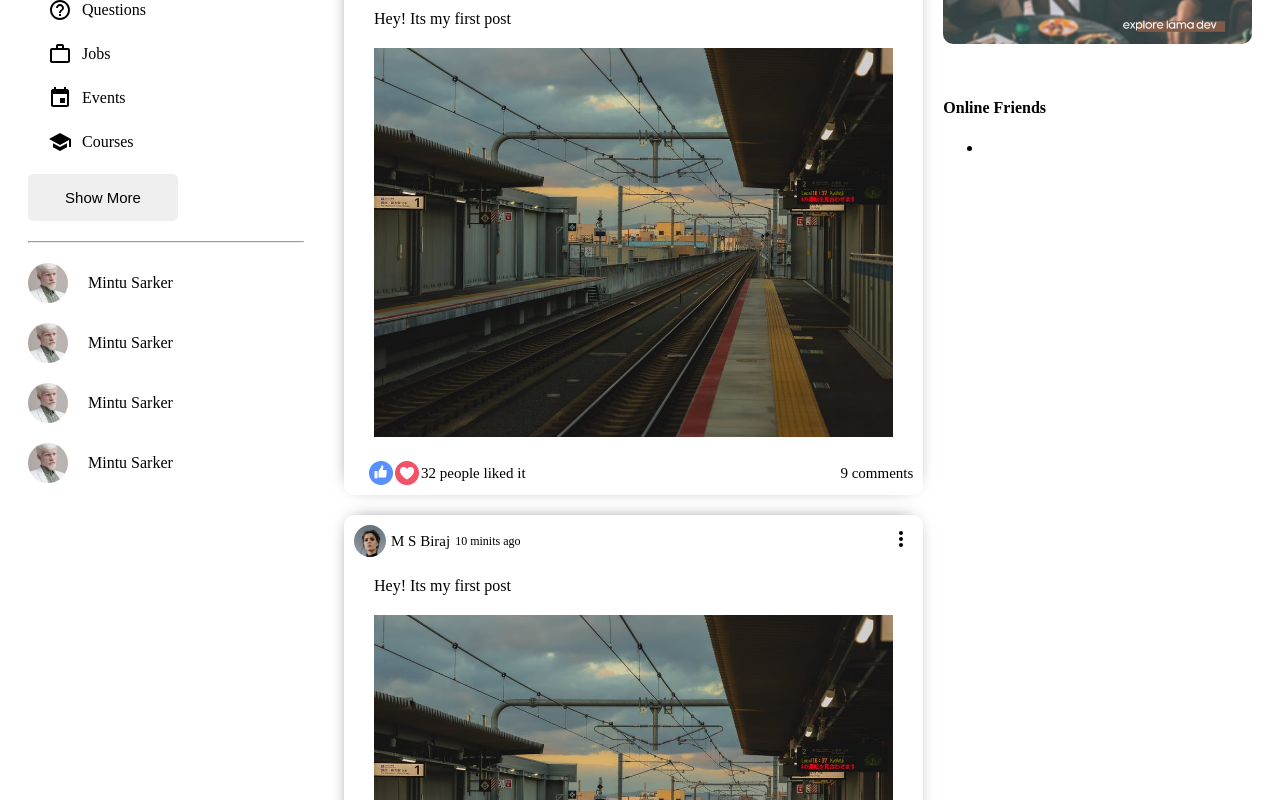
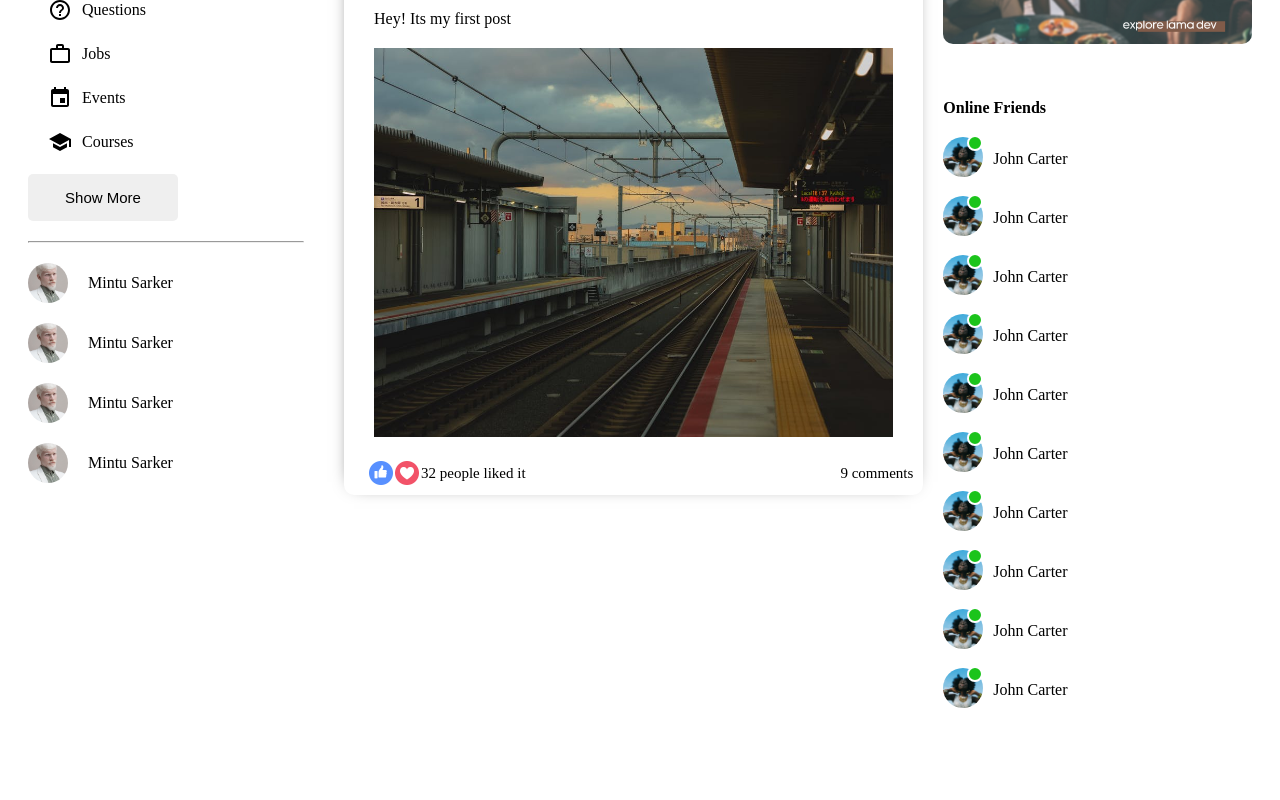
Before and after one commit to mintusarker/social-app, a React (Create React App) app: page / in a window 1280 px wide. Shown: the part 320-1120 px from the top of the page. After the commit the page ends 1055 px from the top, so only its background shows below. Built offline with nearby package versions, Linux system fonts and the light colour scheme.

Commit message:
right bar

```diff
--- a/src/components/Feed/Feed.js
+++ b/src/components/Feed/Feed.js
@@ -9,10 +9,6 @@ const Feed = () => {
             <div className="feedWarper">
                 <Share></Share>
                 <Post></Post>
-                <Post></Post>
-                <Post></Post>
-                <Post></Post>
-                <Post></Post>
             </div>
 
         </div>
--- a/src/components/rightbar/Rightbar.css
+++ b/src/components/rightbar/Rightbar.css
@@ -1,28 +1,72 @@
-.rightBar{
+.rightBar {
   flex: 3.5;
 }
 
-.rightBarWarper{
+.rightBarWarper {
   padding: 20px 20px 0 40px;
 }
 
-.birthdayImg{
+.birthdayImg {
   width: 40px;
   height: 40px;
   margin-right: 10px;
 }
 
-.birthdayText{
+.birthdayText {
   font-weight: 300;
   font-size: 15px;
 }
 
-.birthdayContainer{
+.birthdayContainer {
   display: flex;
 }
 
-.rightBarAd{
+.rightBarAd {
   width: 100%;
   border-radius: 10px;
   margin: 30px 0;
 }
+
+.rightBarTitle {
+  margin-bottom: 20px;
+}
+
+.rightBarFriendList {
+  padding: 0;
+  margin: 0;
+  list-style: none;
+}
+
+.rightBarFriend {
+  display: flex;
+  align-items: center;
+  margin-bottom: 15px;
+  /* margin-top: -10px; */
+}
+
+.rightBarProfileContainer {
+  margin-right: 10px;
+  position: relative;
+}
+
+.rightBarProfileImg {
+  width: 40px;
+  height: 40px;
+  border-radius: 50%;
+  object-fit: cover;
+}
+
+.rightBarOnline {
+  width: 12px;
+  height: 12px;
+  border-radius: 50%;
+  background-color: rgb(27, 196, 27);
+  position: absolute;
+  top: -2px;
+  right: 0;
+  border: 2px solid white;
+}
+
+.rightBarUsername {
+  font-weight: 500;
+}
--- a/src/components/rightbar/Rightbar.js
+++ b/src/components/rightbar/Rightbar.js
@@ -18,10 +18,143 @@ const Rightbar = () => {
 
         <ul className="rightBarFriendList">
           <li className="rightBarFriend">
+            <div className="rightBarProfileContainer">
+              <img
+                className="rightBarProfileImg"
+                src="/assets/people/3.jpeg"
+                alt=""
+              />
 
+              <span className="rightBarOnline"></span>
+            </div>
+            <span className="rightBarUsername">John Carter</span>
+          </li>
+        </ul>
+        <ul className="rightBarFriendList">
+          <li className="rightBarFriend">
+            <div className="rightBarProfileContainer">
+              <img
+                className="rightBarProfileImg"
+                src="/assets/people/3.jpeg"
+                alt=""
+              />
+
+              <span className="rightBarOnline"></span>
+            </div>
+            <span className="rightBarUsername">John Carter</span>
+          </li>
+        </ul>
+        <ul className="rightBarFriendList">
+          <li className="rightBarFriend">
+            <div className="rightBarProfileContainer">
+              <img
+                className="rightBarProfileImg"
+                src="/assets/people/3.jpeg"
+                alt=""
+              />
+
+              <span className="rightBarOnline"></span>
+            </div>
+            <span className="rightBarUsername">John Carter</span>
+          </li>
+        </ul>
+        <ul className="rightBarFriendList">
+          <li className="rightBarFriend">
+            <div className="rightBarProfileContainer">
+              <img
+                className="rightBarProfileImg"
+                src="/assets/people/3.jpeg"
+                alt=""
+              />
+              <span className="rightBarOnline"></span>
+            </div>
+            <span className="rightBarUsername">John Carter</span>
           </li>
         </ul>
 
+        <ul className="rightBarFriendList">
+          <li className="rightBarFriend">
+            <div className="rightBarProfileContainer">
+              <img
+                className="rightBarProfileImg"
+                src="/assets/people/3.jpeg"
+                alt=""
+              />
+              <span className="rightBarOnline"></span>
+            </div>
+            <span className="rightBarUsername">John Carter</span>
+          </li>
+        </ul>
+
+        <ul className="rightBarFriendList">
+          <li className="rightBarFriend">
+            <div className="rightBarProfileContainer">
+              <img
+                className="rightBarProfileImg"
+                src="/assets/people/3.jpeg"
+                alt=""
+              />
+              <span className="rightBarOnline"></span>
+            </div>
+            <span className="rightBarUsername">John Carter</span>
+          </li>
+        </ul>
+
+        <ul className="rightBarFriendList">
+          <li className="rightBarFriend">
+            <div className="rightBarProfileContainer">
+              <img
+                className="rightBarProfileImg"
+                src="/assets/people/3.jpeg"
+                alt=""
+              />
+              <span className="rightBarOnline"></span>
+            </div>
+            <span className="rightBarUsername">John Carter</span>
+          </li>
+        </ul>
+
+        <ul className="rightBarFriendList">
+          <li className="rightBarFriend">
+            <div className="rightBarProfileContainer">
+              <img
+                className="rightBarProfileImg"
+                src="/assets/people/3.jpeg"
+                alt=""
+              />
+              <span className="rightBarOnline"></span>
+            </div>
+            <span className="rightBarUsername">John Carter</span>
+          </li>
+        </ul>
+
+        <ul className="rightBarFriendList">
+          <li className="rightBarFriend">
+            <div className="rightBarProfileContainer">
+              <img
+                className="rightBarProfileImg"
+                src="/assets/people/3.jpeg"
+                alt=""
+              />
+              <span className="rightBarOnline"></span>
+            </div>
+            <span className="rightBarUsername">John Carter</span>
+          </li>
+        </ul>
+
+        <ul className="rightBarFriendList">
+          <li className="rightBarFriend">
+            <div className="rightBarProfileContainer">
+              <img
+                className="rightBarProfileImg"
+                src="/assets/people/3.jpeg"
+                alt=""
+              />
+              <span className="rightBarOnline"></span>
+            </div>
+            <span className="rightBarUsername">John Carter</span>
+          </li>
+        </ul>
       </div>
     </div>
   );
```
Lines whose indentation alone changed are shown as unchanged.
